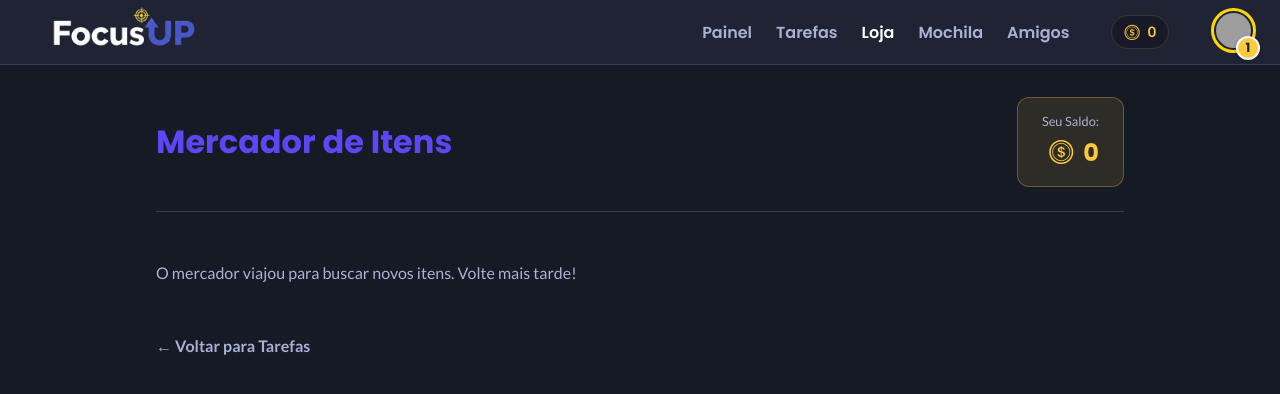
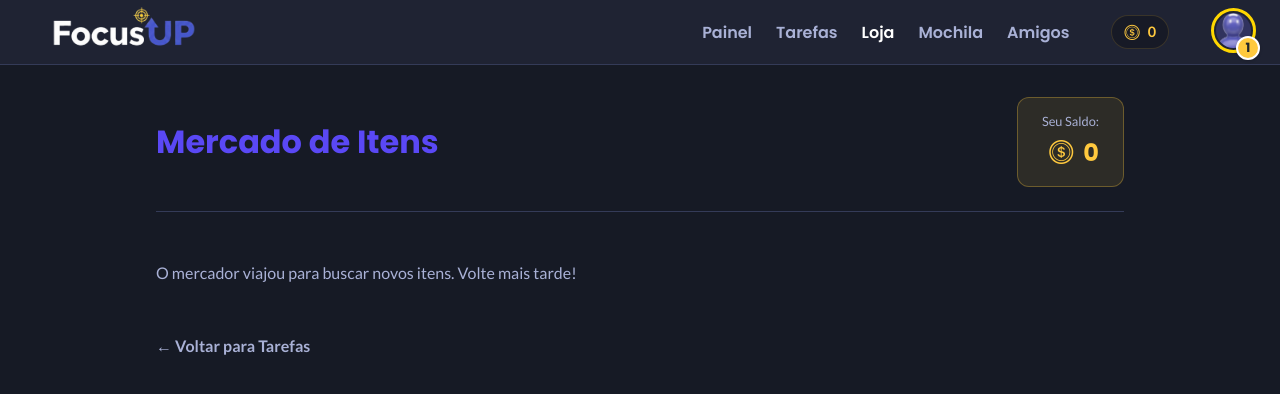
Before and after one commit to GabrielDarG/focus-up, a Django app: page /loja/ in a window 1280 px wide. Shown: the top 394 px of the page. Run offline with Django 5.2, Linux system fonts and the light colour scheme; the visitor is signed in with stand-in values (Sample User, id 1); data that the repository does not hold is empty; grey boxes are pictures that could not be loaded.

Commit message:
Upload do projeto TCC

```diff
--- a/home/templates/home/base.html
+++ b/home/templates/home/base.html
@@ -57,7 +57,7 @@
                     {% if user.avatar %}
                         <img src="{{ user.avatar.url }}" alt="Avatar do Usuário" class="perfil-foto {{ user.get_moldura_ativa }} {{ user.get_cor_ativa }}">
                     {% else %}
-                        <img src="{% static 'home/img/ue.png' %}" alt="Avatar Padrão" class="perfil-foto {{ user.get_moldura_ativa }} {{ user.get_cor_ativa }}">
+                        <img src="{% static 'home/img/icon.png' %}" alt="Avatar Padrão" class="perfil-foto {{ user.get_moldura_ativa }} {{ user.get_cor_ativa }}">
                     {% endif %}
 
                     <span class="level-badge level-badge-display">
@@ -100,7 +100,7 @@
             {% if user.avatar %}
                 <img src="{{ user.avatar.url }}" alt="Avatar do Usuário" class="perfil-foto {{ user.get_moldura_ativa }} {{ user.get_cor_ativa }}">
             {% else %}
-                <img src="{% static 'home/img/ue.png' %}" alt="Avatar Padrão" class="perfil-foto {{ user.get_moldura_ativa }} {{ user.get_cor_ativa }}">
+                <img src="{% static 'home/img/icon.png' %}" alt="Avatar Padrão" class="perfil-foto {{ user.get_moldura_ativa }} {{ user.get_cor_ativa }}">
             {% endif %}
 
             <span>{{ user.nome_usuario|default:user.email }}</span>
--- a/home/templates/home/loja/loja.html
+++ b/home/templates/home/loja/loja.html
@@ -11,7 +11,7 @@
 <div class="loja-container">
 
     <header class="loja-header">
-        <h1>Mercador de Itens</h1>
+        <h1>Mercado de Itens</h1>
         <div class="saldo-display">
             <span class="texto-saldo">Seu Saldo:</span>
             <div class="valor-saldo">
```
